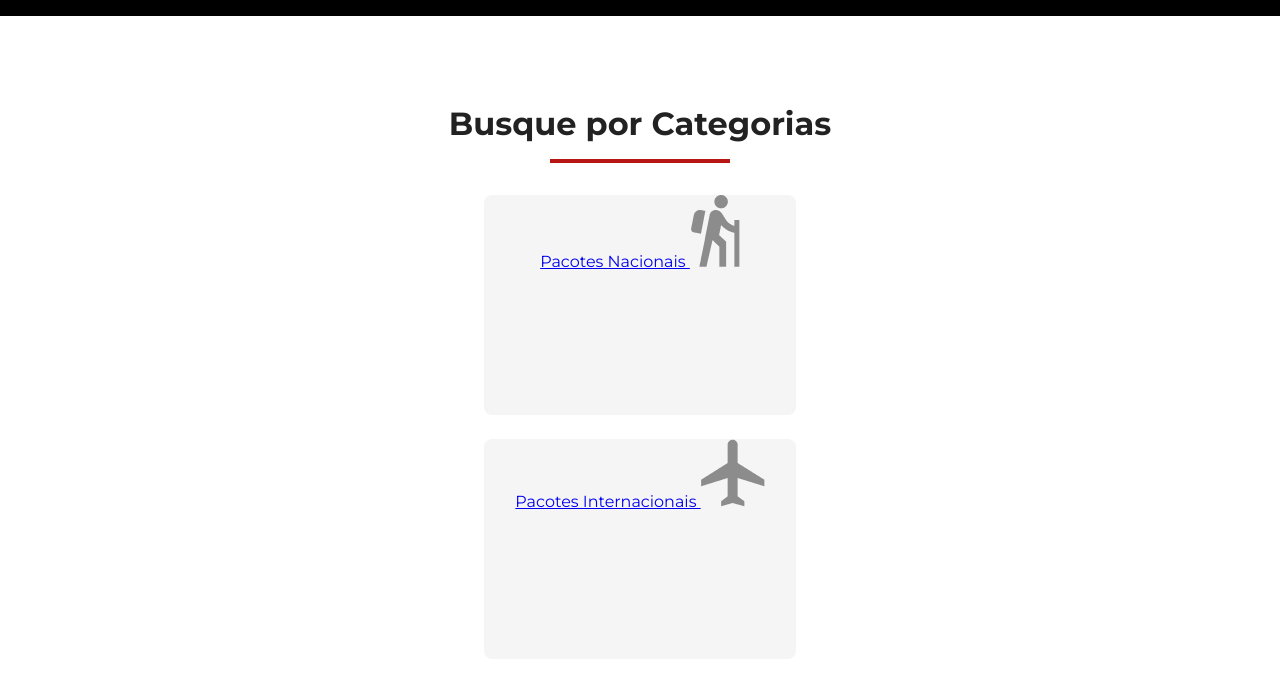
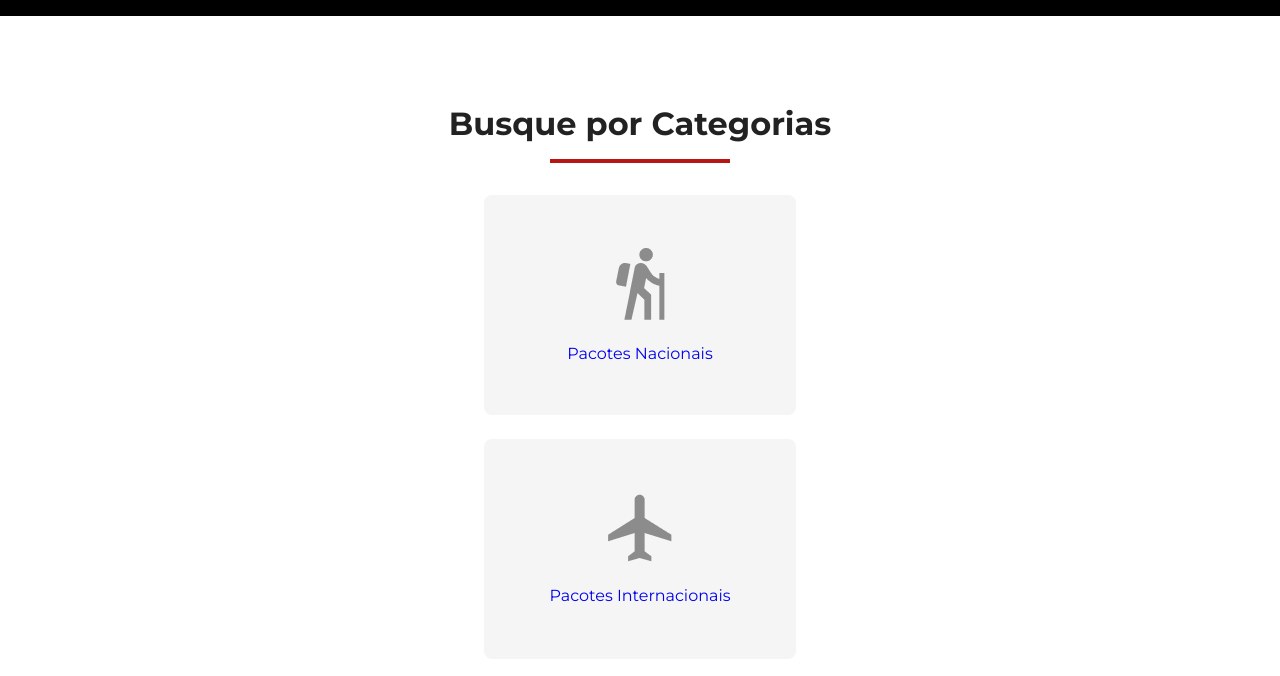
Before and after one commit to didodevfs/jornada-viagens, a plain HTML site: page index.html in a window 1280 px wide. Shown: the part 124-800 px from the top of the page. Drawn offline with Linux system fonts and the light colour scheme.

Commit message:
Improves categories style

```diff
--- a/css/categories.css
+++ b/css/categories.css
@@ -6,10 +6,23 @@
 }
 
 .category {
+    display: flex;
     width: 312px;
     height: 220px;
     background-color: var(--categories-bg-color);
-    text-align: center;
     justify-content: center;
+    align-items: center;
     border-radius: 8px;
 }
+
+.category-link {
+    display: inline-flex;
+    flex-direction: column-reverse;
+    text-decoration: none;
+    align-items: center;
+    gap: 24px;
+}
+
+.category-link img {
+    object-fit: none;
+}
```
Also changed, not shown: index.html (+2 -2 lines).
